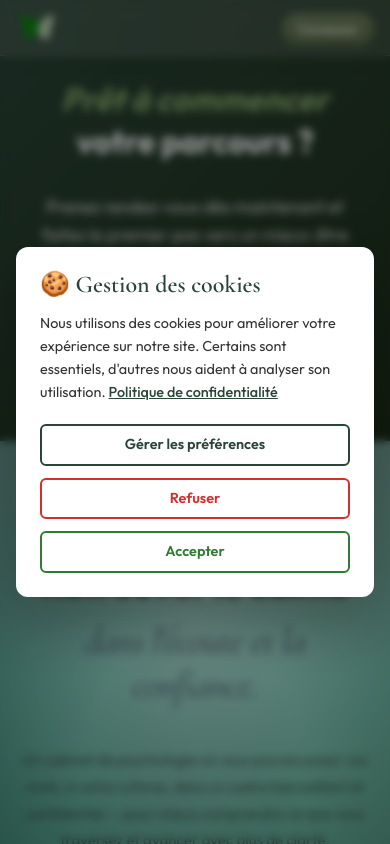
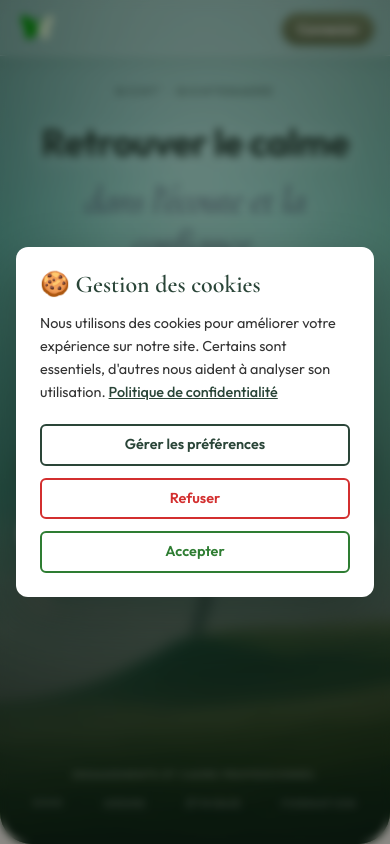
Before and after one commit to 211thyss/frontend-lepsy, a React (Vite) app: page / in a window 390 px wide. Shown: the top 844 px of the page. Built offline with nearby package versions, Linux system fonts and the light colour scheme; no server answers.

Commit message:
Fix reveal effect with proper sticky positioning and z-index stacking

```diff
--- a/src/App.tsx
+++ b/src/App.tsx
@@ -317,12 +317,10 @@ export default function App() {
         Aller au contenu principal
       </a>
       <Navbar />
-      <main id="main-content" className="reveal-wrapper">
+      <main id="main-content">
+        <Hero />
+        <Steps />
         <RevealSection />
-        <div className="reveal-top-content">
-          <Hero />
-          <Steps />
-        </div>
         <Providers />
         <Formats />
         <Contact />
--- a/src/components/RevealSection.css
+++ b/src/components/RevealSection.css
@@ -1,14 +1,14 @@
 .reveal-section {
-  position: relative;
+  height: 100vh;
+  position: sticky;
+  top: 0;
   background: linear-gradient(135deg, #2a4538 0%, #1e2e19 100%);
   color: #ffffff;
   padding: 8rem 2rem;
-  margin-top: 0;
-  z-index: 1;
+  z-index: 2;
   display: flex;
   align-items: center;
   justify-content: center;
-  min-height: 100vh;
 }
 
 .reveal-content {
@@ -74,7 +74,9 @@
 @media (max-width: 768px) {
   .reveal-section {
     padding: 5rem 1.5rem;
-    min-height: auto;
+    height: auto;
+    min-height: 100vh;
+    position: relative;
   }
 
   .reveal-title {
--- a/src/index.css
+++ b/src/index.css
@@ -105,37 +105,17 @@ a:focus-visible {
   }
 }
 
-/* Reveal effect wrapper */
-.reveal-wrapper {
+/* Sticky reveal effect - each section stacks on top */
+.steps {
   position: relative;
-  overflow: hidden;
+  z-index: 1;
+  background: #f5f0e8;
 }
 
-.reveal-top-content {
+.providers,
+.formats,
+.contact {
   position: relative;
-  z-index: 10;
+  z-index: 3;
   background: #f5f0e8;
-  min-height: 100vh;
 }
-
-/* This creates the reveal effect - the green section is fixed behind */
-.reveal-section {
-  position: fixed;
-  top: 0;
-  left: 0;
-  width: 100%;
-  height: 100vh;
-  z-index: 1;
-}
-
-/* On mobile, disable the fixed effect */
-@media (max-width: 767px) {
-  .reveal-section {
-    position: relative;
-    height: auto;
-  }
-
-  .reveal-top-content {
-    min-height: auto;
-  }
-}
```
